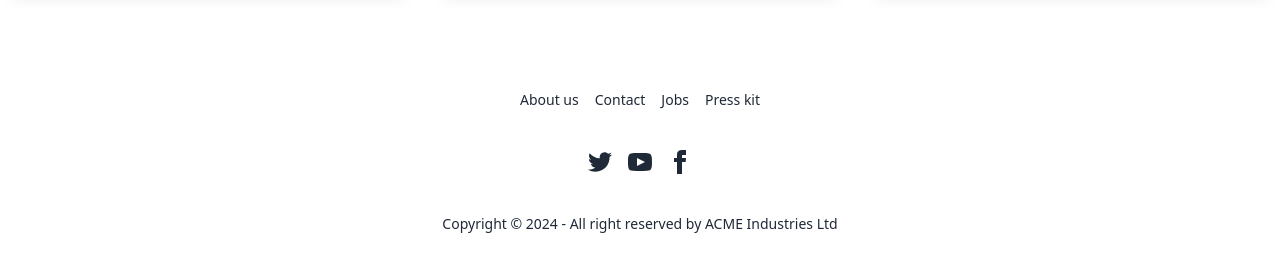
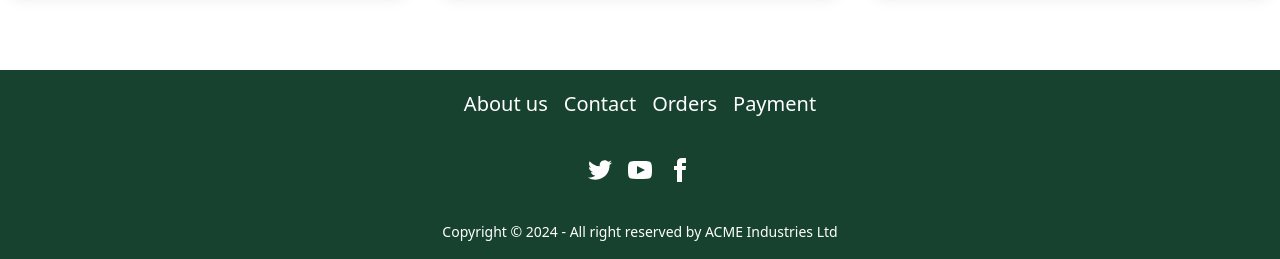
Before and after one commit to jannatun-nur/Hunger-Pizza, a React (Vite) app: page / in a window 1280 px wide. Shown: the part 2227-2486 px from the top of the page. Built offline with nearby package versions, Linux system fonts and the light colour scheme.

Commit message:
footer 40%

```diff
--- a/src/Component/Footer/Footer.jsx
+++ b/src/Component/Footer/Footer.jsx
@@ -3,15 +3,15 @@
 const Footer = () => {
     return (
         <div>
-            <footer className="footer footer-center bg[#17422f] text-base-content mt-20 py-5">
-  <nav className="grid grid-flow-col gap-4">
+            <footer className="footer footer-center bg-[#17422f]  mt-20 py-5 text-white">
+  <nav className="grid grid-flow-col gap-4 lg:text-xl">
     <a className="link link-hover">About us</a>
     <a className="link link-hover">Contact</a>
-    <a className="link link-hover">Jobs</a>
-    <a className="link link-hover">Press kit</a>
+    <a className="link link-hover">Orders</a>
+    <a className="link link-hover">Payment</a>
   </nav>
   <nav>
-    <div className="grid grid-flow-col gap-4">
+    <div className="grid grid-flow-col gap-4 ">
       <a>
         <svg
           xmlns="http://www.w3.org/2000/svg"
```
